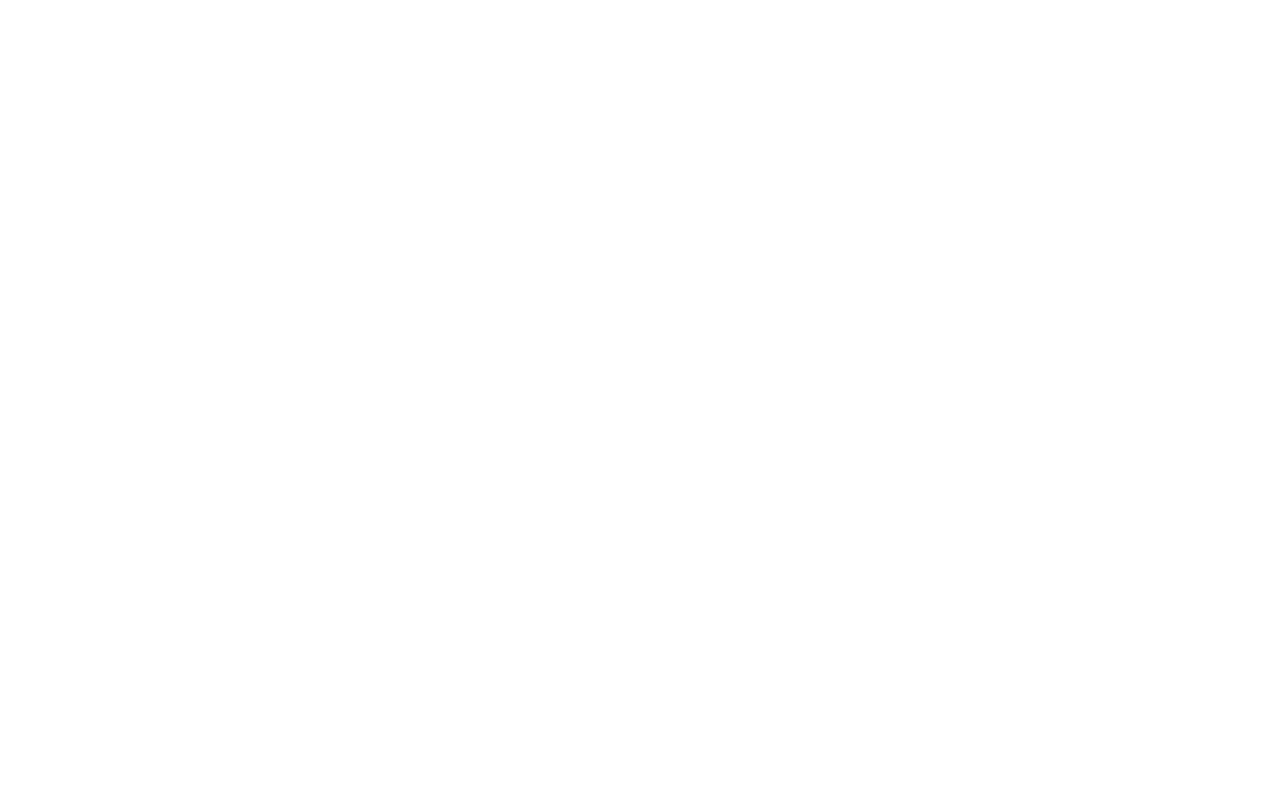
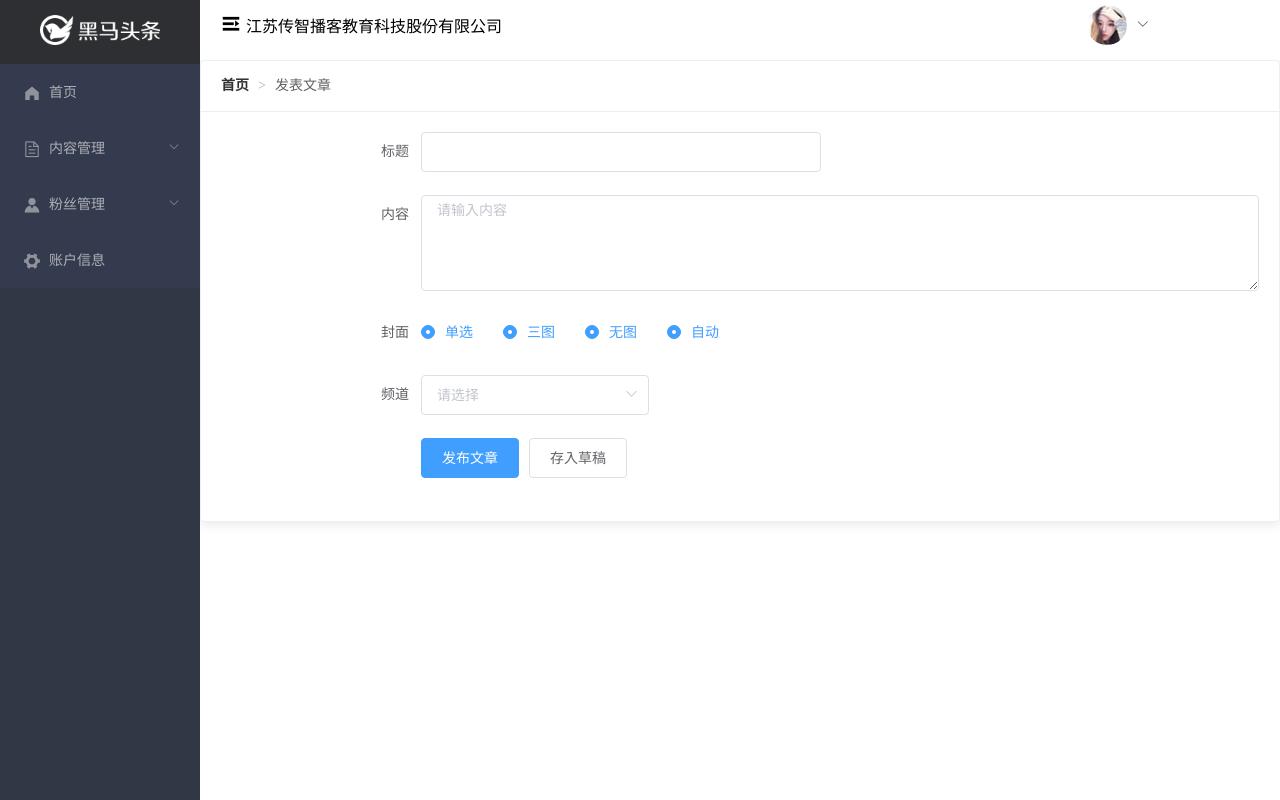
Before and after one commit to lv-xiaobu/TouTiao-Project, a Vue app: page /#/home/publish in a window 1280 px wide. Built offline with nearby package versions, Linux system fonts and the light colour scheme; no server answers; sample sign-in values are in the browser's storage.

Commit message:
发表文章-新建页面

```diff
--- a/src/router.js
+++ b/src/router.js
@@ -22,7 +22,7 @@
         {
           path: '', // 什么都不写，默认的就是二级路由的地址
           component: Main // 默认的二级路由
-        }, {
+        }, { // path: '/home/comment' 完整写法
           path: 'comment', // 评论列表路径
           component: () => import('./views/comment')
         }, {
@@ -31,6 +31,9 @@
         }, {
           path: 'articles', // 素材列表路径
           component: () => import('./views/articles')
+        }, {
+          path: 'publish', // 素材列表路径
+          component: () => import('./views/publish')
         }]
     }, {
       // 一级路由：登录页面
--- a/src/views/articles/index.vue
+++ b/src/views/articles/index.vue
@@ -5,7 +5,7 @@
       <template slot='title'>内容列表
       </template>
     </bread-crumb>
-    {{formData}}
+    <!-- {{formData}} -->
     <!-- ===== 表单 ===== -->
     <el-form style="margin-left:50px">
       <el-form-item label="文章状态：">
--- /dev/null
+++ b/src/views/publish/index.vue
@@ -0,0 +1,47 @@
+<template>
+  <el-card>
+    <!-- 面包屑组件 -->
+    <bread-crumb slot='header'>
+      <template slot='title'>发表文章
+      </template>
+    </bread-crumb>
+    <el-form style='margin-left:100px' label-width="100px">
+           <el-form-item label="标题">
+               <el-input style='width:400px'></el-input>
+           </el-form-item>
+           <el-form-item label="内容">
+               <el-input  type="textarea" :rows="4"  placeholder="请输入内容"></el-input>
+           </el-form-item>
+           <el-form-item label="封面">
+               <el-radio-group>
+                   <el-radio>单选</el-radio>
+                   <el-radio>三图</el-radio>
+                   <el-radio>无图</el-radio>
+                   <el-radio>自动</el-radio>
+               </el-radio-group>
+           </el-form-item>
+           <el-form-item label="频道">
+               <el-select></el-select>
+           </el-form-item>
+           <el-form-item>
+               <el-button type='primary'>发布文章</el-button>
+               <el-button>存入草稿</el-button>
+           </el-form-item>
+
+      </el-form>
+  </el-card>
+</template>
+
+<script>
+export default {
+  data () {
+    return {}
+  },
+  methods: {},
+  components: {}
+}
+</script>
+
+<style lang='less' scoped>
+
+</style>
```
